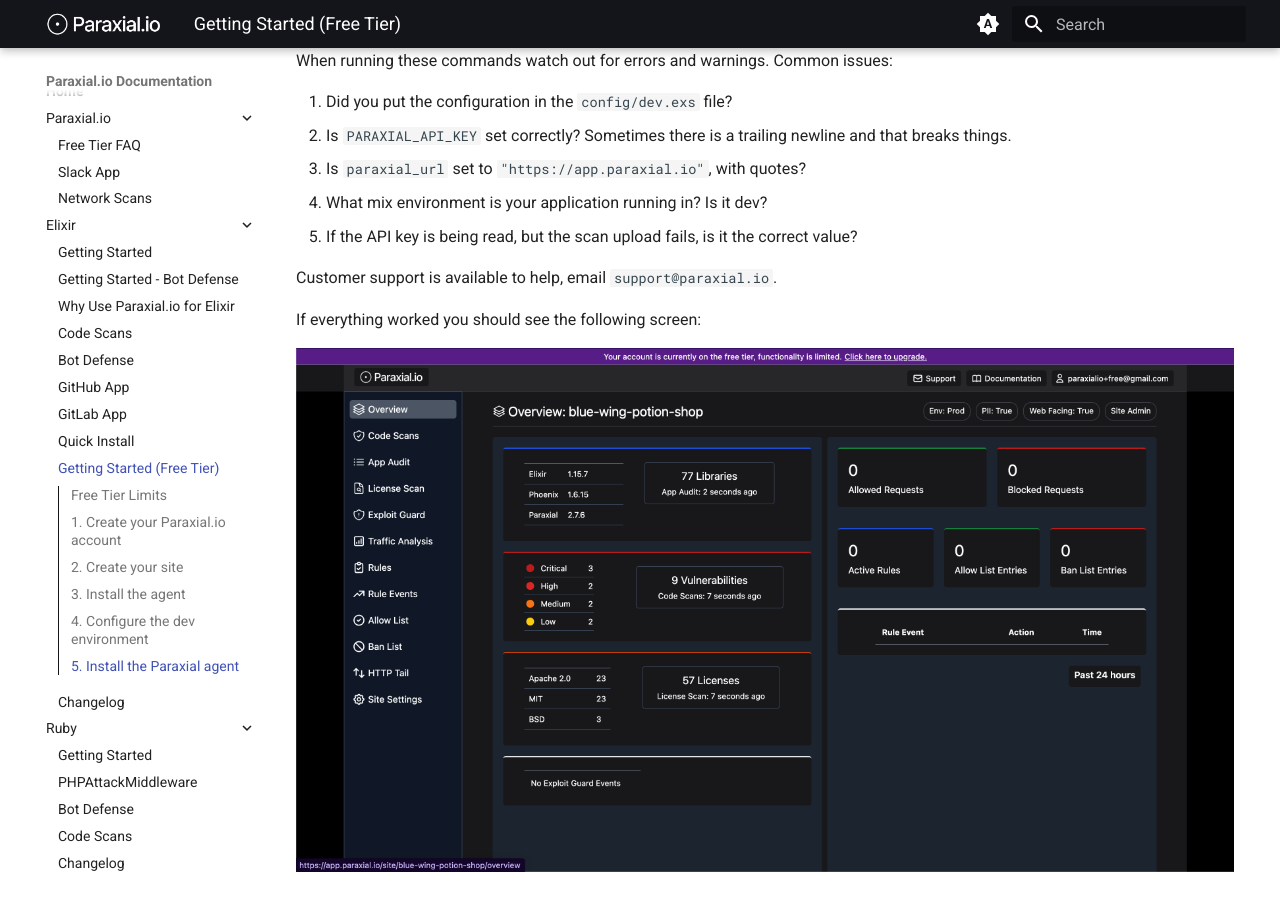
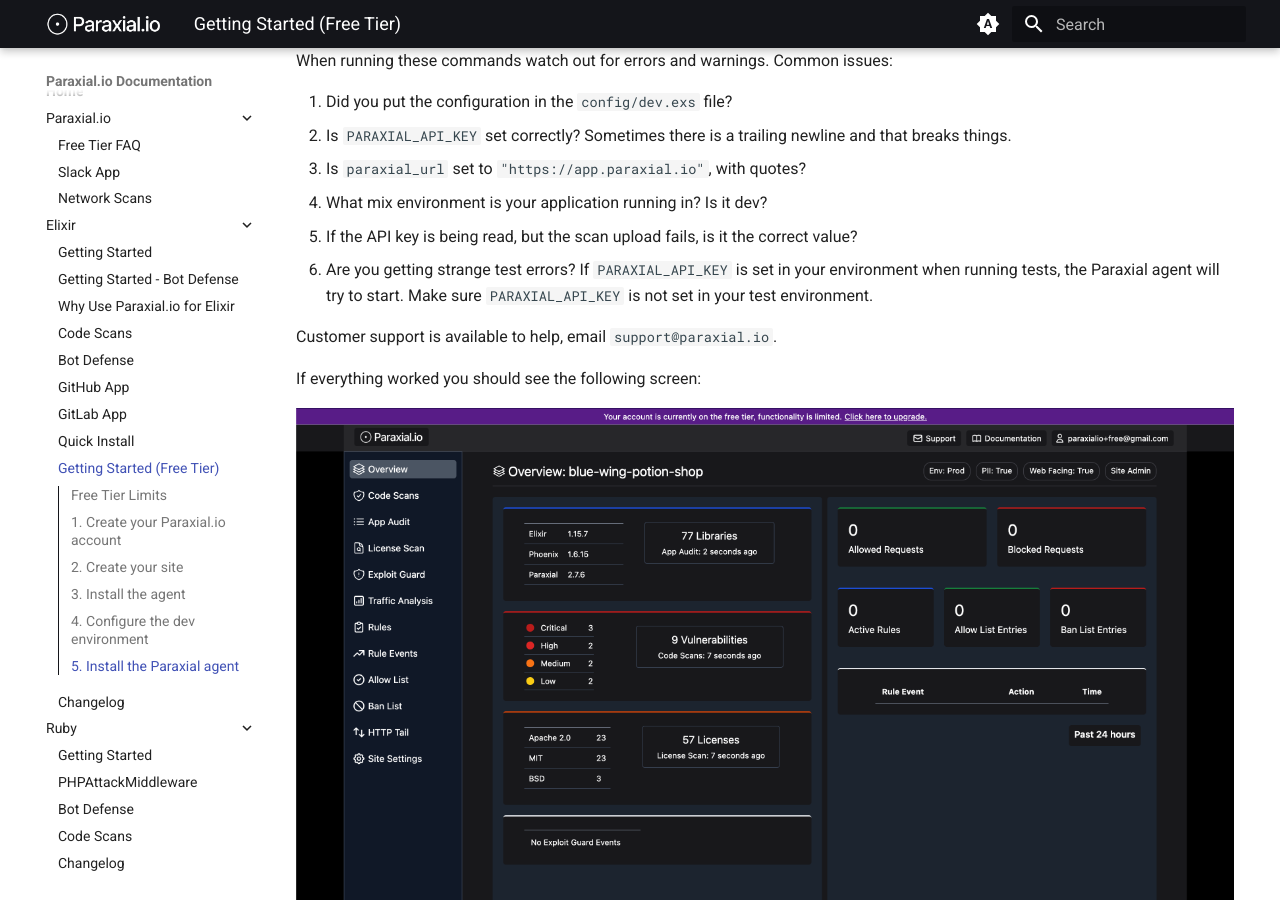
Before and after one commit to paraxialio/documentation, an MkDocs documentation site: the page built from docs/elixir/start.md, in a window 1280 px wide and 900 px high, scrolled down 3222 px. Built offline with MkDocs 1.6.1 and Material for MkDocs 9.7.7, drawn with Linux system fonts in a browser that asks for light colours.

Commit message:
Add note about PARAXIAL_API_KEY for test env

```diff
--- a/docs/elixir/start.md
+++ b/docs/elixir/start.md
@@ -96,6 +96,7 @@
 3. Is `paraxial_url` set to `"https://app.paraxial.io"`, with quotes?
 4. What mix environment is your application running in? Is it dev?
 5. If the API key is being read, but the scan upload fails, is it the correct value?
+6. Are you getting strange test errors? If `PARAXIAL_API_KEY` is set in your environment when running tests, the Paraxial agent will try to start. Make sure `PARAXIAL_API_KEY` is not set in your test environment.
 
 Customer support is available to help, email `support@paraxial.io`.
 
```
